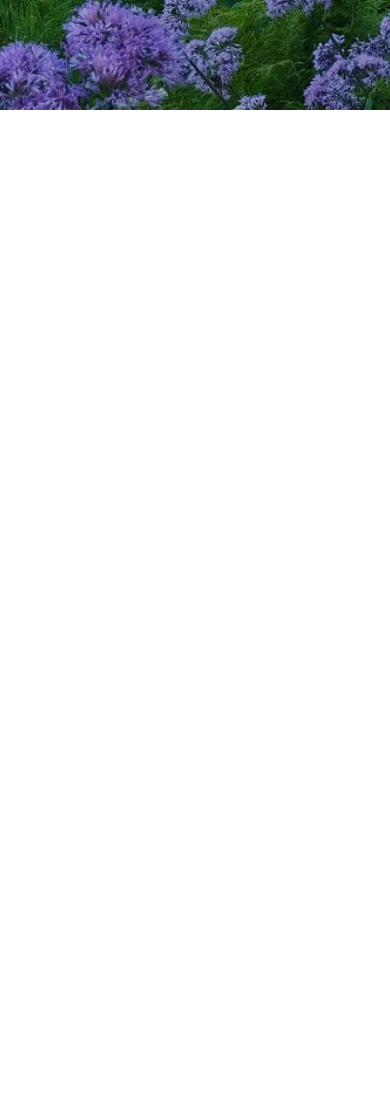
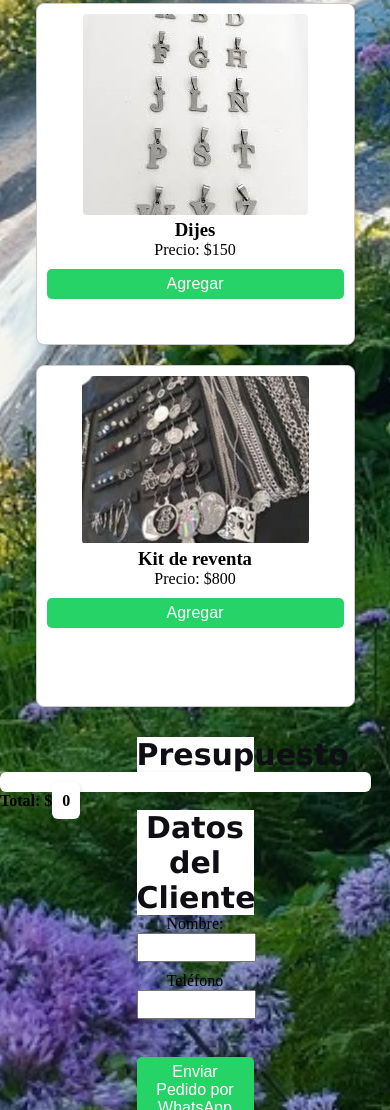
Before and after one commit to guiyeIbarra/negocio, a plain HTML site: page index.html in a window 390 px wide. Shown: the part 890-2000 px from the top of the page. Before the commit the page ends 1000 px from the top, so only its background shows below. Drawn offline with Linux system fonts and the light colour scheme; a web font is replaced by a local one.

Commit message:
comienzo de page

```diff
--- a/index.html
+++ b/index.html
@@ -18,12 +18,30 @@
 
 <body>
     <header>
-       <fieldset class="arriba">
+       <fieldset >
         <h1>IRIS</h1>
         <h2>Regalos</h2>
        </fieldset>
       </header>
 
+
+
+      <div id="productos" class="productos-grid"></div>
+
+  <h2 class="subtitulo">Presupuesto</h2>
+  <ul id="lista-presupuesto"></ul>
+  <p><strong>Total: $<span id="total">0</span></strong></p>
+
+  <h2 class="subtitulo">Datos del Cliente</h2>
+  <form id="formulario-pedido">
+    <label for="nombre">Nombre:</label><br>
+    <input type="text" id="nombre" required><br>
+    <label for="correo">Teléfono</label><br>
+    <input type="email" id="correo" required><br><br>
+    <button type="submit">Enviar Pedido por WhatsApp</button>
+  </form>
+
+      <!--
        <div class="menu">
        <nav>
          <ul>
@@ -33,6 +51,8 @@
          </ul>
        </nav>
       </div>
+    -->
+
 
       <main>
 
@@ -40,6 +60,9 @@
     <footer>
 
     </footer>
+
+    <script src="scripts.js"></script>
+
 </body>
 
 </html>
--- a/scripts.js
+++ b/scripts.js
@@ -0,0 +1,82 @@
+const productos = [
+    { id: 1, nombre: "Aros", precio: 120, imagen: "asset/image/aros.jpg" },
+    { id: 2, nombre: "Pulseras", precio: 80, imagen: "asset/image/pulseras.jpg" },
+    { id: 3, nombre: "Dijes", precio: 150, imagen: "asset/image/dijes.jpg" },
+    { id: 4, nombre: "Kit de reventa", precio: 800, imagen: "asset/image/kit.jpg" }
+  ];
+
+  let presupuesto = [];
+
+  const contenedor = document.getElementById("productos");
+  const listaPresupuesto = document.getElementById("lista-presupuesto");
+  const total = document.getElementById("total");
+  const formulario = document.getElementById("formulario-pedido");
+
+  productos.forEach(prod => {
+    const div = document.createElement("div");
+    div.classList.add("producto");
+    div.innerHTML = `
+      <img src="${prod.imagen}" alt="${prod.nombre}">
+      <h3>${prod.nombre}</h3>
+      <p>Precio: $${prod.precio}</p>
+      <button onclick="agregarAlPresupuesto(${prod.id})">Agregar</button>
+    `;
+    contenedor.appendChild(div);
+  });
+
+  function agregarAlPresupuesto(id) {
+    const producto = productos.find(p => p.id === id);
+    presupuesto.push(producto);
+    actualizarPresupuesto();
+  }
+
+  function actualizarPresupuesto() {
+    listaPresupuesto.innerHTML = "";
+    let totalPrecio = 0;
+
+    presupuesto.forEach(item => {
+      const li = document.createElement("li");
+      li.textContent = `${item.nombre} - $${item.precio}`;
+      listaPresupuesto.appendChild(li);
+      totalPrecio += item.precio;
+    });
+
+    total.textContent = totalPrecio;
+  }
+
+  formulario.addEventListener("submit", function (e) {
+    e.preventDefault();
+
+    const nombre = document.getElementById("nombre").value;
+    const correo = document.getElementById("correo").value;
+
+    if (presupuesto.length === 0) {
+      alert("El presupuesto está vacío. Agregá al menos un producto.");
+      return;
+    }
+
+    const totalPedido = presupuesto.reduce((s, p) => s + p.precio, 0);
+    const productosTexto = presupuesto.map(p => `- ${p.nombre}: $${p.precio}`).join('%0A');
+
+    const mensaje = `Hola, soy ${nombre} (${correo}).%0AQuiero hacer este pedido:%0A${productosTexto}%0A%0ATotal: $${totalPedido}`;
+
+    // 👉 Reemplazá este número por el tuyo
+    const numeroWhatsApp = "3755585749";
+    const url = `https://wa.me/${numeroWhatsApp}?text=${mensaje}`;
+
+    // 📱 Detectar si es móvil
+    const esMovil = /Android|iPhone|iPad|iPod/i.test(navigator.userAgent);
+
+    if (esMovil) {
+      // En móvil: redirigir directamente a WhatsApp
+      window.location.href = url;
+    } else {
+      // En escritorio: abrir nueva pestaña
+      window.open(url, "_blank");
+    }
+
+    // Resetear formulario y presupuesto
+    formulario.reset();
+    presupuesto = [];
+    actualizarPresupuesto();
+  });
--- a/styles.css
+++ b/styles.css
@@ -9,7 +9,8 @@ body {
     background-repeat: no-repeat;
     background-position: center;
     background-size: cover;
-    height: 900px;
+
+
 }
 
 .arriba {
@@ -21,17 +22,138 @@ body {
 }
 
 h1,
+
 h2 {
     text-align: center;
     margin-top: 30px;
-    color: white;
+    color: rgb(254, 233, 5);
     font-family: "Dancing Script", cursive;
     font-size: 60px;
 }
 
-.menu {
-    font-size: 20px;
-    background-color: aqua;
+.subtitulo {
+    font-family: 'Lucida Sans', 'Lucida Sans Regular', 'Lucida Grande', 'Lucida Sans Unicode', Geneva, Verdana, sans-serif;
+    font-size: 30px;
+    color: #0e0e14;
+    background-color: #fff;
+    width: 30%;
+    text-align: center;
+    margin: auto;
+}
+
+
+
+
+.productos-grid {
     display: flex;
+    flex-wrap: wrap;
+    gap: 20px;
     justify-content: space-around;
-}
+    padding: 30px;
+  }
+
+  .producto {
+    background-color: #fff;
+    border: 1px solid #ccc;
+    border-radius: 8px;
+    padding: 10px;
+    width: auto;
+    height: 320px;
+    box-shadow: 2px 2px 5px rgba(0,0,0,0.1);
+    text-align: center;
+  }
+
+  .producto img {
+    max-width: 100%;
+    height: auto;
+    border-radius: 4px;
+  }
+
+  button {
+    margin-top: 10px;
+    padding: 6px 12px;
+    background-color: #25D366;
+    color: white;
+    border: none;
+    border-radius: 5px;
+    cursor: pointer;
+  }
+
+  form {
+    margin-top: 20px;
+    width: 30%;
+    text-align: center;
+    margin: auto;
+  }
+
+  input {
+    align-items: center;
+    padding: 5px;
+    margin-bottom: 10px;
+    width: 300px;
+  }
+
+  #lista-presupuesto,
+  #total {
+    background-color: #fff;
+    padding: 10px;
+    border-radius: 6px;
+    box-shadow: 1px 1px 4px rgba(0,0,0,0.1);
+    list-style: none;
+    text-align: center;
+  }
+
+  @media (max-width: 768px) {
+    .productos-grid {
+      flex-direction: column;
+      align-items: center;
+    }
+
+    .producto {
+      width: 90%;
+    }
+
+    input {
+      width: 90%;
+    }
+
+    form {
+      width: 90%;
+    }
+
+    #lista-presupuesto {
+      width: 90%;
+    }
+  }
+
+  @media (max-width: 480px) {
+    h1 {
+        font-size: 40px;
+        font-family: "Dancing Script", cursive;
+    }
+
+    h2 {
+      font-size: 1.4rem;
+      text-align: center;
+    }
+
+    button {
+      width: 100%;
+      font-size: 1rem;
+    }
+    .producto {
+        width: 90%;
+      }
+
+      input {
+        width: 90%;
+      }
+
+      form {
+        width: 30%;
+      }
+
+      #lista-presupuesto {
+
+      }
+  }
```
Also changed, not shown: asset/image/aros.jpg (added), asset/image/dijes.jpg (added), asset/image/kit.jpg (added), asset/image/pulseras.jpg (added).
